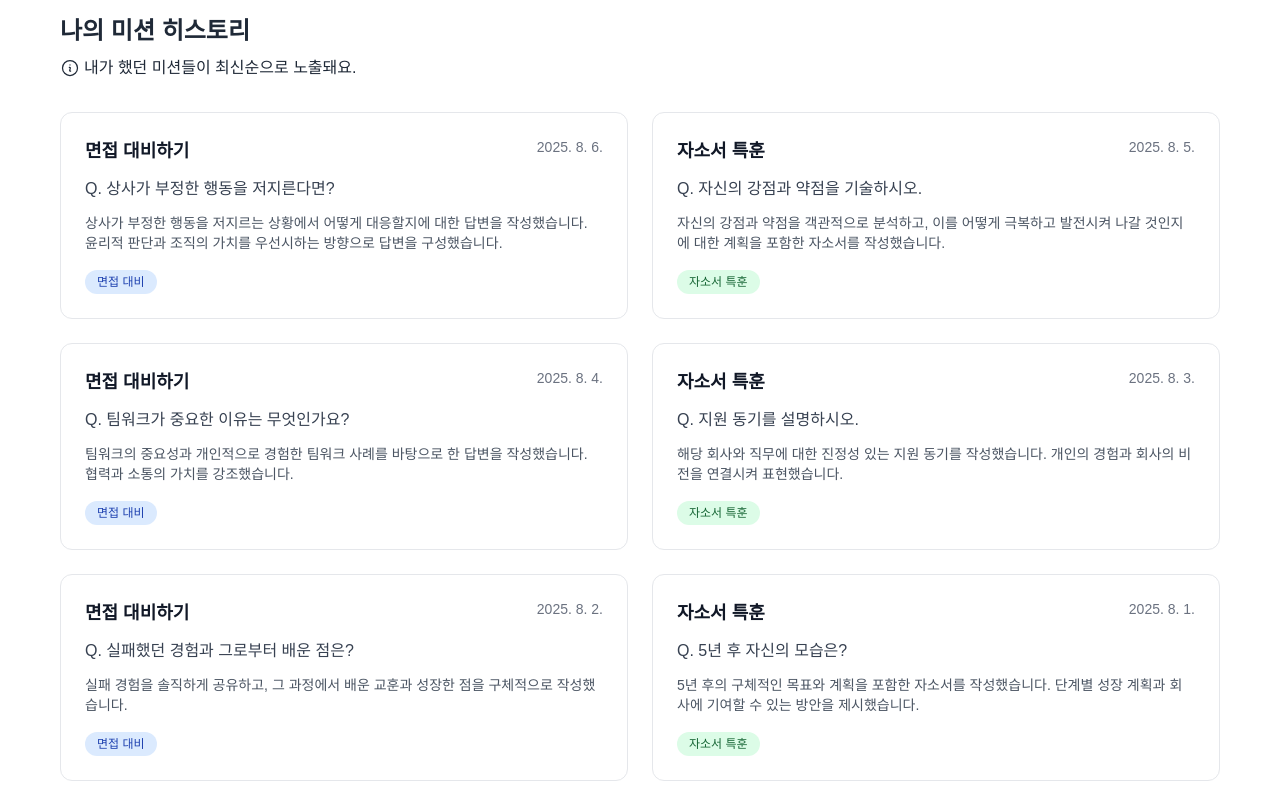
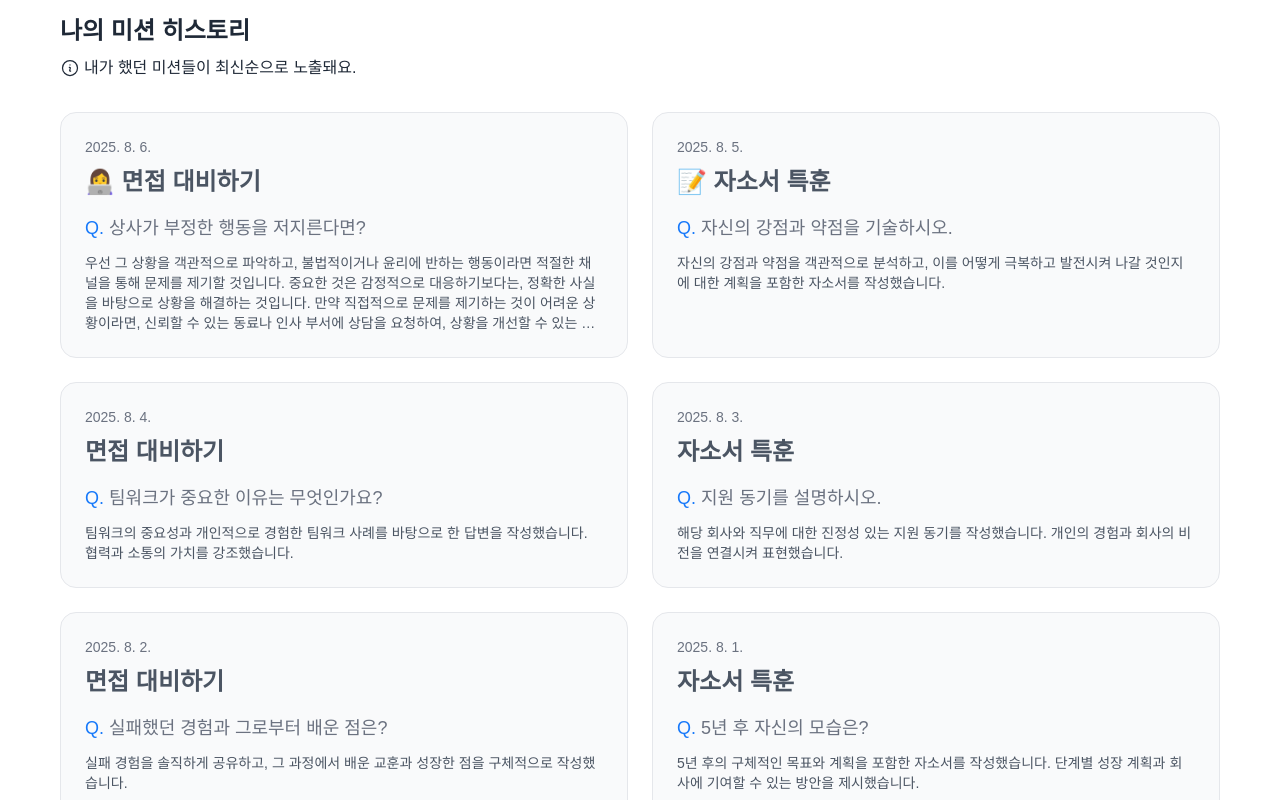
Before and after one commit to JOBaboso/Jobaboso-front, a React (Vite) app: page /mission in a window 1280 px wide. Shown: the part 560-1360 px from the top of the page. Built offline with nearby package versions, Linux system fonts and the light colour scheme; no server answers.

Commit message:
feat : 나의 미션 페이지 디자인 완료

```diff
--- a/src/mocks/missionData.ts
+++ b/src/mocks/missionData.ts
@@ -12,64 +12,64 @@ export interface MissionHistory {
   question: string;
   date: string;
   content: string;
-  type: 'interview' | 'autobiography';
 }
 
 export const todayMission: Mission = {
   id: '1',
   title: '면접 답변 작성하기',
-  description: '연결 합격률을 한 단계 UP\n잡메이트가 준비한 면접문항에 반해 심층면접에 대비해보세요!',
+  description:
+    '연결 합격률을 한 단계 UP\n잡메이트가 준비한 면접문항에 반해 심층면접에 대비해보세요!',
   buttonText: '지금 시작하기 →',
-  icon: '/mission.svg'
+  icon: '/mission.svg',
 };
 
 export const missionHistory: MissionHistory[] = [
   {
     id: '1',
-    title: '면접 대비하기',
-    question: 'Q. 상사가 부정한 행동을 저지른다면?',
+    title: '👩‍💻 면접 대비하기',
+    question: '상사가 부정한 행동을 저지른다면?',
     date: '2025. 8. 6.',
-    content: '상사가 부정한 행동을 저지르는 상황에서 어떻게 대응할지에 대한 답변을 작성했습니다. 윤리적 판단과 조직의 가치를 우선시하는 방향으로 답변을 구성했습니다.',
-    type: 'interview'
+    content:
+      '우선 그 상황을 객관적으로 파악하고, 불법적이거나 윤리에 반하는 행동이라면 적절한 채널을 통해 문제를 제기할 것입니다. 중요한 것은 감정적으로 대응하기보다는, 정확한 사실을 바탕으로 상황을 해결하는 것입니다. 만약 직접적으로 문제를 제기하는 것이 어려운 상황이라면, 신뢰할 수 있는 동료나 인사 부서에 상담을 요청하여, 상황을 개선할 수 있는 방법을 모색할 것입...',
   },
   {
     id: '2',
-    title: '자소서 특훈',
-    question: 'Q. 자신의 강점과 약점을 기술하시오.',
+    title: '📝 자소서 특훈',
+    question: '자신의 강점과 약점을 기술하시오.',
     date: '2025. 8. 5.',
-    content: '자신의 강점과 약점을 객관적으로 분석하고, 이를 어떻게 극복하고 발전시켜 나갈 것인지에 대한 계획을 포함한 자소서를 작성했습니다.',
-    type: 'autobiography'
+    content:
+      '자신의 강점과 약점을 객관적으로 분석하고, 이를 어떻게 극복하고 발전시켜 나갈 것인지에 대한 계획을 포함한 자소서를 작성했습니다.',
   },
   {
     id: '3',
     title: '면접 대비하기',
-    question: 'Q. 팀워크가 중요한 이유는 무엇인가요?',
+    question: '팀워크가 중요한 이유는 무엇인가요?',
     date: '2025. 8. 4.',
-    content: '팀워크의 중요성과 개인적으로 경험한 팀워크 사례를 바탕으로 한 답변을 작성했습니다. 협력과 소통의 가치를 강조했습니다.',
-    type: 'interview'
+    content:
+      '팀워크의 중요성과 개인적으로 경험한 팀워크 사례를 바탕으로 한 답변을 작성했습니다. 협력과 소통의 가치를 강조했습니다.',
   },
   {
     id: '4',
     title: '자소서 특훈',
-    question: 'Q. 지원 동기를 설명하시오.',
+    question: '지원 동기를 설명하시오.',
     date: '2025. 8. 3.',
-    content: '해당 회사와 직무에 대한 진정성 있는 지원 동기를 작성했습니다. 개인의 경험과 회사의 비전을 연결시켜 표현했습니다.',
-    type: 'autobiography'
+    content:
+      '해당 회사와 직무에 대한 진정성 있는 지원 동기를 작성했습니다. 개인의 경험과 회사의 비전을 연결시켜 표현했습니다.',
   },
   {
     id: '5',
     title: '면접 대비하기',
-    question: 'Q. 실패했던 경험과 그로부터 배운 점은?',
+    question: '실패했던 경험과 그로부터 배운 점은?',
     date: '2025. 8. 2.',
-    content: '실패 경험을 솔직하게 공유하고, 그 과정에서 배운 교훈과 성장한 점을 구체적으로 작성했습니다.',
-    type: 'interview'
+    content:
+      '실패 경험을 솔직하게 공유하고, 그 과정에서 배운 교훈과 성장한 점을 구체적으로 작성했습니다.',
   },
   {
     id: '6',
     title: '자소서 특훈',
-    question: 'Q. 5년 후 자신의 모습은?',
+    question: '5년 후 자신의 모습은?',
     date: '2025. 8. 1.',
-    content: '5년 후의 구체적인 목표와 계획을 포함한 자소서를 작성했습니다. 단계별 성장 계획과 회사에 기여할 수 있는 방안을 제시했습니다.',
-    type: 'autobiography'
-  }
+    content:
+      '5년 후의 구체적인 목표와 계획을 포함한 자소서를 작성했습니다. 단계별 성장 계획과 회사에 기여할 수 있는 방안을 제시했습니다.',
+  },
 ];
--- a/src/pages/mission/MissionPage.tsx
+++ b/src/pages/mission/MissionPage.tsx
@@ -46,25 +46,15 @@ const MissionPage: React.FC = () => {
         {missionHistory.map((mission) => (
           <div
             key={mission.id}
-            className="rounded-xl border border-gray-200 bg-white p-6 transition-shadow hover:shadow-lg"
+            className="rounded-[16px] border border-gray-200 bg-gray-50 p-6 transition-shadow hover:shadow-lg"
           >
-            <div className="mb-3 flex items-start justify-between">
-              <h3 className="text-lg font-semibold text-gray-900">{mission.title}</h3>
-              <span className="text-sm text-gray-500">{mission.date}</span>
-            </div>
-            <p className="mb-3 font-medium text-gray-700">{mission.question}</p>
-            <p className="line-clamp-3 text-sm text-gray-600">{mission.content}</p>
-            <div className="mt-4">
-              <span
-                className={`inline-block rounded-full px-3 py-1 text-xs font-medium ${
-                  mission.type === 'interview'
-                    ? 'bg-blue-100 text-blue-800'
-                    : 'bg-green-100 text-green-800'
-                }`}
-              >
-                {mission.type === 'interview' ? '면접 대비' : '자소서 특훈'}
-              </span>
-            </div>
+            <p className="mb-2 text-sm text-gray-500">{mission.date}</p>
+            <h3 className="mb-4 text-h2 font-semibold text-gray-600">{mission.title}</h3>
+            <p className="mb-3 text-h4 text-gray-500">
+              <span className="text-mainBlue">Q. </span>
+              {mission.question}
+            </p>
+            <p className="line-clamp-4 text-sm text-gray-600">{mission.content}</p>
           </div>
         ))}
       </div>
```
